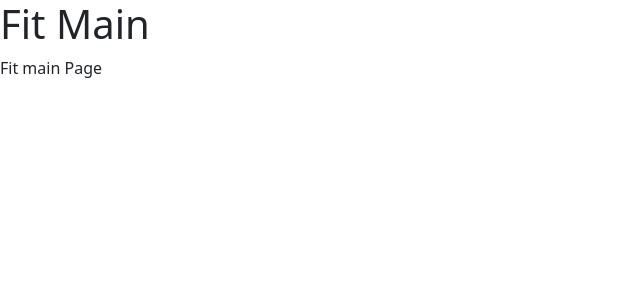
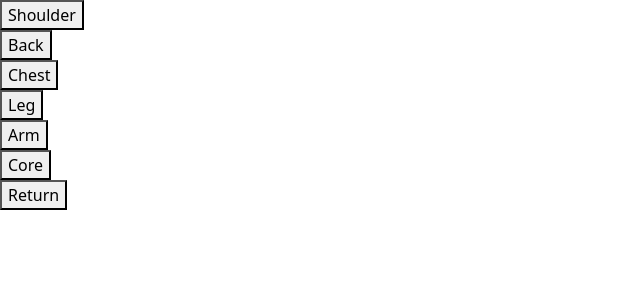
Before and after one commit to Health-info/FrontEnd, a React (Create React App) app: page /fit in a window 1280 px wide. Shown: the top 300 px of the page, without its empty margins (0-640 px from the left). Built offline with nearby package versions, Linux system fonts and the light colour scheme.

Commit message:
fitmain page

```diff
--- a/src/App.js
+++ b/src/App.js
@@ -3,7 +3,7 @@ import { BrowserRouter, Route, Routes } from "react-router-dom";
 import Login from "./pages/login/Login";
 import Menu from "./pages/menu/Menu";
 import SignUp from "./pages/signup/SignUp";
-import FitMain from "./pages/fitMain/FItMain";
+import FitMain from "./pages/fitMain/FitMain";
 import Background from "./pages/Background/background";
 
 function App() {
--- a/src/pages/fitMain/FItMain.js
+++ b/src/pages/fitMain/FItMain.js
@@ -1,8 +1,43 @@
+//import Style from "./fitMain.module.css";
+
+import { createElement } from "react";
+
+const ShoulderEx = () => {
+  return (
+    <div>
+      <button type="button">Military Press</button>
+    </div>
+  );
+};
+
 const FitMain = () => {
   return (
     <div>
-      <h1>Fit Main</h1>
-      <p>Fit main Page</p>
+      <div>
+        <div>
+          <button type="button" onClick={ShoulderEx}>
+            Shoulder
+          </button>
+        </div>
+        <div>
+          <button type="button">Back</button>
+        </div>
+        <div>
+          <button type="button">Chest</button>
+        </div>
+        <div>
+          <button type="button">Leg</button>
+        </div>
+        <div>
+          <button type="button">Arm</button>
+        </div>
+        <div>
+          <button type="button">Core</button>
+        </div>
+        <div>
+          <button type="button">Return</button>
+        </div>
+      </div>
     </div>
   );
 };
--- a/src/pages/signup/SignUp.js
+++ b/src/pages/signup/SignUp.js
@@ -12,16 +12,16 @@ const SignUp = () => {
   const [inputHeight, setInputHeight] = useState("");
   const [inputWeight, setInputWeight] = useState("");
 
-  const getData = async () => {
-    const res = await fetch(
-      "https://raw.githubusercontent.com/Health-info/backend/main/api.txt"
-    ).then((res) => res.json());
-    console.log(res);
-  };
+  // const getData = async () => {
+  //   const res = await fetch(
+  //     "https://raw.githubusercontent.com/Health-info/backend/main/api.txt"
+  //   ).then((res) => res.json());
+  //   console.log(res);
+  // };
 
-  useEffect(() => {
-    getData();
-  }, []);
+  // useEffect(() => {
+  //   getData();
+  // }, []);
   //Ref
   const idInput = useRef();
   const nameInput = useRef();
@@ -31,9 +31,9 @@ const SignUp = () => {
   const heightInput = useRef();
   const weightInput = useRef();
 
+  const [isId, setIsId] = useState(false);
   //submit
   const submitHandler = () => {
-    console.log("sign Up");
     if (inputId.length < 3) {
       idInput.current.focus();
       return;
```
Also changed, not shown: src/pages/login/Login.js (+22 -11 lines), src/pages/fitMain/fitmain.module.css (added).
